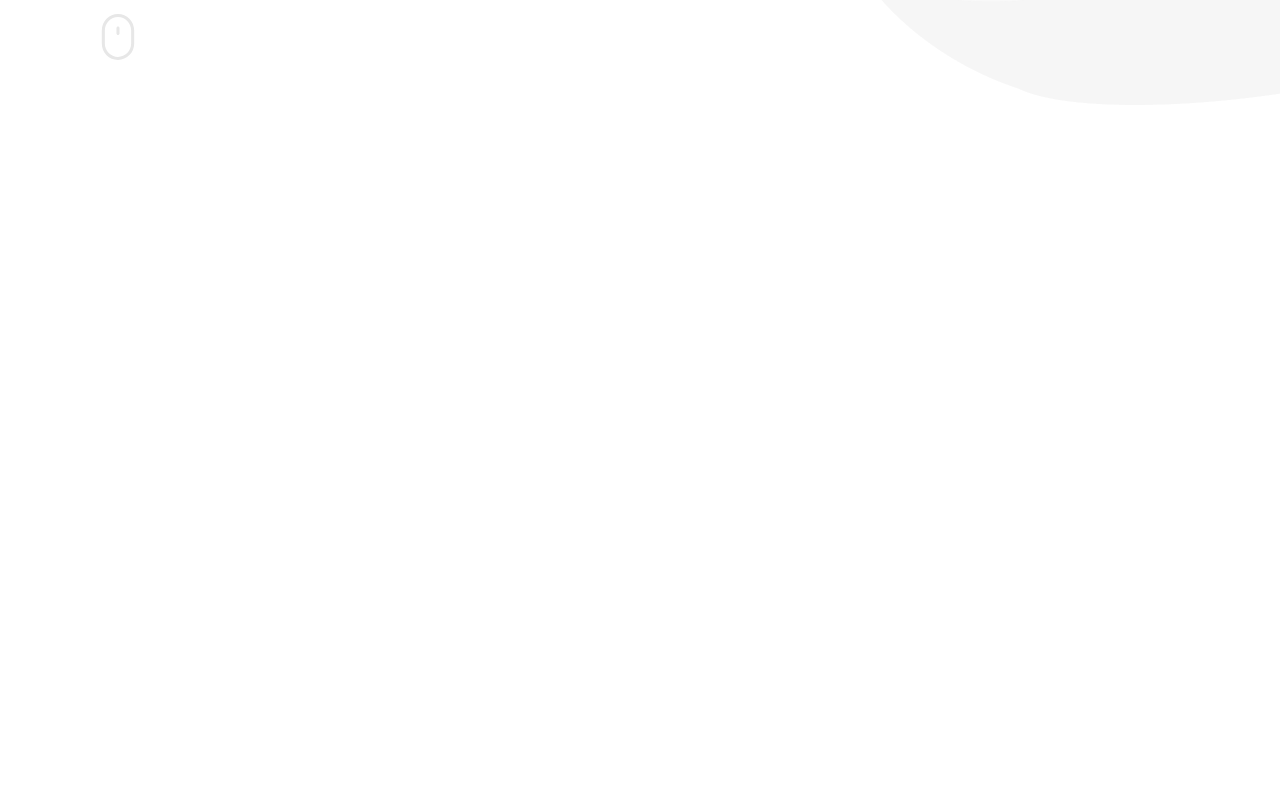
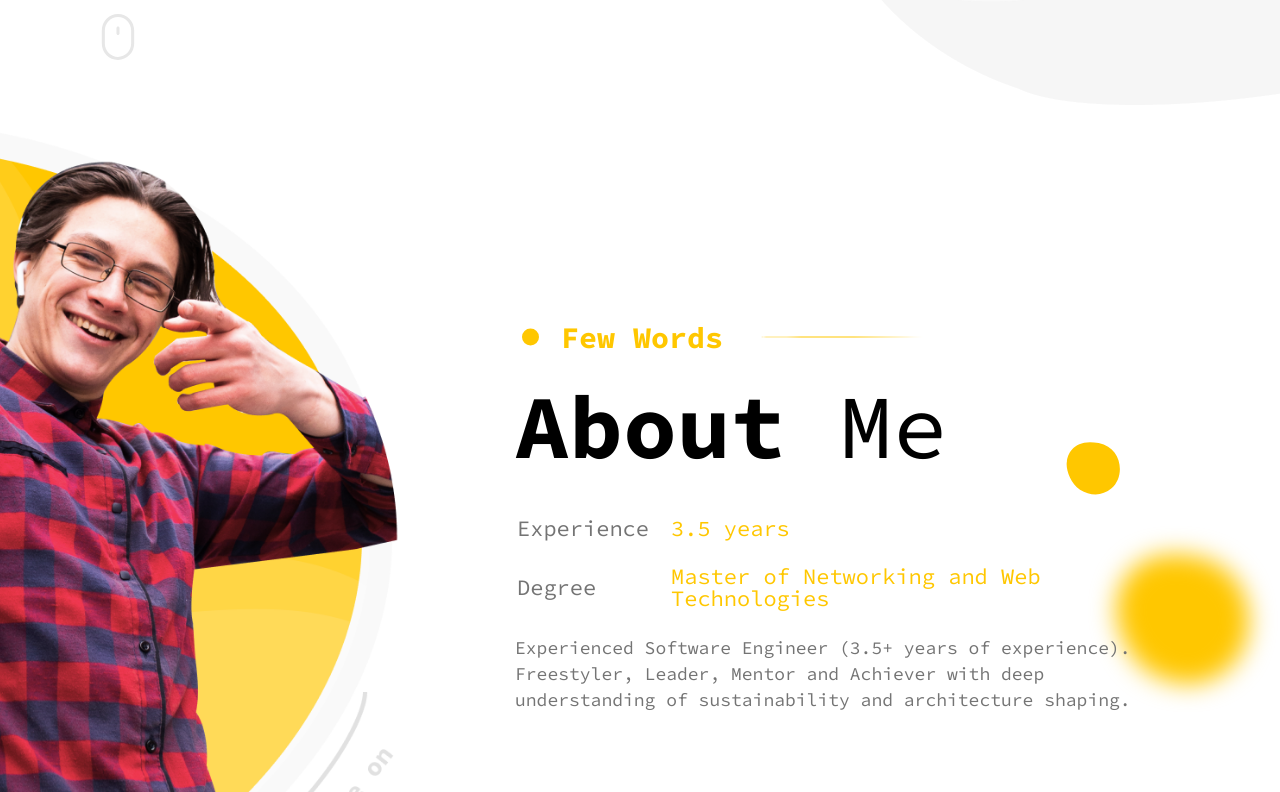
Before and after one commit to Miroslavetsh/mirosh-portfolio-website, a React (Create React App) app: page / in a window 1280 px wide. Shown: the part 728-1520 px from the top of the page. Before the commit the page ends 833 px from the top, so only its background shows below. Built offline with nearby package versions, Linux system fonts and the light colour scheme.

Commit message:
Complete About Me section

```diff
--- a/src/App.tsx
+++ b/src/App.tsx
@@ -1,5 +1,6 @@
 import Header from './components/Header/Header'
 import Preview from './components/Preview/Preview'
+import AboutMe from './components/AboutMe/AboutMe'
 
 import './scss/style.scss'
 
@@ -9,6 +10,7 @@ function App(): JSX.Element {
       <Header />
       <div className='main'>
         <Preview />
+        <AboutMe />
       </div>
     </div>
   )
--- /dev/null
+++ b/src/components/AboutMe/AboutMe.module.scss
@@ -0,0 +1,180 @@
+.outer {
+  position: relative;
+  margin-top: 60px;
+}
+
+.photo {
+  position: absolute;
+  top: -88px;
+  right: 0;
+  z-index: -1;
+
+  @media (max-width: 1560px) {
+    img {
+      max-inline-size: 920px;
+    }
+  }
+
+  @media (max-width: 1326px) {
+    img {
+      max-inline-size: 820px;
+    }
+  }
+
+  @media (max-width: 1048px) {
+    img {
+      opacity: 0.2;
+    }
+  }
+}
+
+.script {
+  position: absolute;
+  top: 120px;
+  right: 660px;
+}
+
+.span {
+  position: absolute;
+  top: 60px;
+  right: 80px;
+}
+
+.mirosh {
+  position: absolute;
+  top: 0;
+  left: -90px;
+  z-index: -1;
+
+  @media (max-width: 1780px) {
+    left: -180px;
+  }
+
+  @media (max-width: 1600px) {
+    img {
+      max-width: 800px;
+    }
+  }
+
+  @media (max-width: 1560px) {
+    left: -200px;
+
+    img {
+      max-width: 720px;
+    }
+  }
+
+  @media (max-width: 1300px) {
+    left: -320px;
+  }
+
+  @media (max-width: 1100px) {
+    left: -360px;
+  }
+
+  @media (max-width: 1048px) {
+    left: -200px;
+    opacity: 0.3;
+  }
+}
+
+.elips {
+  position: absolute;
+  top: 402px;
+  right: 0px;
+  z-index: -1;
+
+  @media (max-width: 764px) {
+    top: 442px;
+  }
+
+  @media (max-width: 440px) {
+    display: none;
+  }
+}
+
+.elipsSmall {
+  position: absolute;
+  top: 320px;
+  right: 160px;
+  z-index: -1;
+
+  @media (max-width: 1200px) {
+    display: none;
+  }
+}
+
+.text {
+  overflow: hidden;
+  display: flex;
+  flex-direction: column;
+  align-items: end;
+  padding-block-start: 200px;
+
+  @media (max-width: 1560px) {
+    padding-inline-start: 40px;
+  }
+
+  @media screen and (max-width: 620px) {
+    padding-inline-start: 0px;
+  }
+
+  & .inner {
+    max-inline-size: 690px;
+
+    @media (max-width: 1560px) {
+      padding-inline-start: 20px;
+    }
+  }
+
+
+  p {
+    color: #747474;
+    font-size: 18px;
+    font-style: normal;
+    line-height: 145.7%;
+  }
+
+  .list {
+    margin-bottom: 24px;
+
+    @media screen and (max-width: 560px) {
+      td {
+        display: block;
+      }
+    }
+
+    tr {
+      padding-bottom: 24px;
+      margin-bottom: 24px;
+      font-size: 22px;
+      color: #747474;
+    }
+
+    td:not(tr:first-child) {
+      padding-top: 24px;
+    }
+
+
+    td:nth-child(2) {
+      padding-left: 20px;
+
+      color: #FFC700;
+
+      @media screen and (max-width: 960px) {
+        font-weight: 700;
+        color: #747474;
+      }
+    }
+  }
+}
+
+.dots {
+  position: absolute;
+  right: 80px;
+  bottom: -220px;
+
+  @media screen and (max-width: 1300px) {
+    display: none;
+  }
+}
--- /dev/null
+++ b/src/components/AboutMe/AboutMe.tsx
@@ -0,0 +1,69 @@
+import React from 'react'
+
+import Container from '../Container/Container'
+
+import elipsSmall from '../../img/preview/elips-small.svg'
+import script from '../../img/preview/script.svg'
+import span from '../../img/preview/span.svg'
+import mirosh from '../../img/about-me/mirosh.png'
+import dots from '../../img/about-me/dots.svg'
+import elips from '../../img/preview/elips.svg'
+
+import styles from './AboutMe.module.scss'
+import Heading from '../Heading/Heading'
+
+const AboutMe: React.FC = () => {
+  return (
+    <Container id='about' isBig={true} className={styles.outer}>
+      <div className={styles.dots}>
+        <img src={dots} alt='dots-svg' />
+      </div>
+
+      <div className={styles.script}>
+        <img src={script} alt='script-svg' />
+      </div>
+
+      <div className={styles.span}>
+        <img src={span} alt='span-svg' />
+      </div>
+
+      <div className={styles.mirosh}>
+        <img src={mirosh} alt='mirosh-svg' />
+      </div>
+
+      <div className={styles.elips}>
+        <img src={elips} alt='elips-svg' />
+      </div>
+
+      <div className={styles.elipsSmall}>
+        <img src={elipsSmall} alt='elips-small-svg' />
+      </div>
+
+      <Container className={styles.inner}>
+        <div className={styles.text}>
+          <div className={styles.inner}>
+            <Heading text='Few Words' level={3} />
+            <Heading text='About Me' level={1} />
+            <table className={styles.list}>
+              <tr>
+                <td>Experience</td>
+                <td>3.5 years</td>
+              </tr>
+              <tr>
+                <td>Degree</td>
+                <td>Master of Networking and Web Technologies</td>
+              </tr>
+            </table>
+            <p>
+              Experienced Software Engineer (3.5+ years of experience).
+              Freestyler, Leader, Mentor and Achiever with deep understanding of
+              sustainability and architecture shaping.
+            </p>
+          </div>
+        </div>
+      </Container>
+    </Container>
+  )
+}
+
+export default AboutMe
--- a/src/components/Burger/Burger.module.scss
+++ b/src/components/Burger/Burger.module.scss
@@ -15,7 +15,7 @@
     background: #fff;
     box-shadow: 0 0 30px rgba(0, 0, 0, 0.15);
     svg {
-      max-width: 30px;
+      max-inline-size: 30px;
       height: fit-content;
     }
     .line {
--- a/src/components/Container/Container.module.scss
+++ b/src/components/Container/Container.module.scss
@@ -1,9 +1,9 @@
 .container {
-  max-width: 1110px;
+  max-inline-size: 1110px;
   width: 100%;
   margin: 0 auto;
   padding: 0 10px;
   &._big {
-    max-width: 1920px;
+    max-inline-size: 1920px;
   }
 }
--- a/src/components/Container/Container.tsx
+++ b/src/components/Container/Container.tsx
@@ -6,14 +6,19 @@ type ContainerPropsTypes = {
   children?: ReactNode
   className?: string
   isBig?: boolean
+  id?: string
 }
 
 const Container: React.FC<ContainerPropsTypes> = (props): JSX.Element => {
-  const { children, className, isBig } = props
+  const { children, className, isBig, id } = props
   const classNames = [styles.container, className]
   isBig && classNames.push(styles._big)
 
-  return <div className={classNames.join(' ')}>{children}</div>
+  return (
+    <div id={id} className={classNames.join(' ')}>
+      {children}
+    </div>
+  )
 }
 
 Container.defaultProps = {
--- a/src/components/Header/Header.module.scss
+++ b/src/components/Header/Header.module.scss
@@ -27,10 +27,11 @@
     display: flex;
     justify-content: space-between;
     align-items: center;
-    max-width: 240px;
+    max-inline-size: 240px;
     width: 100%;
     padding: 21px 0 21px 21px;
     background: #f1f1f1;
+    z-index: 100;
 
     @media (max-width: 1170px) {
       position: fixed;
@@ -52,13 +53,13 @@
 
     @media (max-width: 440px) {
       justify-content: center;
-      max-width: none;
+      max-inline-size: none;
       gap: 60px;
 
       p {
         display: flex;
         align-items: center;
-        max-width: none;
+        max-inline-size: none;
 
         &::after {
           height: 18px;
@@ -79,7 +80,7 @@
     }
 
     p {
-      max-width: 106px;
+      max-inline-size: 106px;
       position: relative;
       padding-right: 11px;
 
--- a/src/components/Logo/Logo.module.scss
+++ b/src/components/Logo/Logo.module.scss
@@ -21,10 +21,10 @@
     margin-left: 0;
   }
   @media (max-width: 440px) {
-    max-width: 120px;
+    max-inline-size: 120px;
   }
   svg {
-    max-width: 100%;
+    max-inline-size: 100%;
   }
   path {
     animation: paintGray 10s ease;
--- a/src/components/Nav/Nav.module.scss
+++ b/src/components/Nav/Nav.module.scss
@@ -1,6 +1,6 @@
 .nav {
   @media (max-width: 920px) {
-    max-width: 320px;
+    max-inline-size: 320px;
     height: 100%;
     min-height: 460px;
     width: 100%;
@@ -45,7 +45,7 @@
     }
   }
   @media (max-width: 440px) {
-    max-width: none;
+    max-inline-size: none;
   }
   .list {
     display: flex;
--- a/src/components/Preview/Preview.module.scss
+++ b/src/components/Preview/Preview.module.scss
@@ -29,7 +29,7 @@
 
 .under {
   position: absolute;
-  top: 578px;
+  top: 458px;
   right: 0;
   z-index: -2;
 
@@ -69,10 +69,6 @@
   top: 72px;
   left: 140px;
   z-index: -1;
-
-  @media (max-width: 920px) {
-    display: none;
-  }
 }
 
 .elips {
@@ -102,14 +98,14 @@
 }
 
 .text {
-  padding-top: 138px;
+  padding-block-start: 138px;
 
   @media (max-width: 1560px) {
-    padding-top: 80px;
+    padding-block-start: 80px;
   }
 
   p {
-    max-width: 485px;
+    max-inline-size: 485px;
 
     color: #747474;
     font-size: 18px;
@@ -117,7 +113,7 @@
     line-height: 145.7%;
 
     @media (max-width: 1270px) {
-      max-width: 400px;
+      max-inline-size: 400px;
 
       font-size: 16px;
     }
```
Also changed, not shown: src/img/about-me/dots.svg (added), src/img/about-me/mirosh.png (added).
